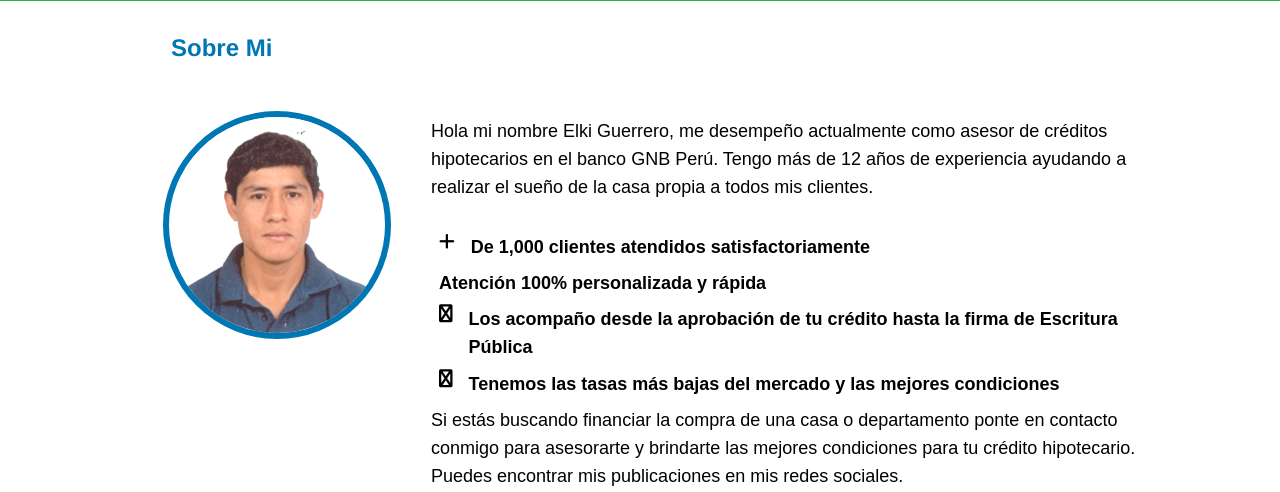
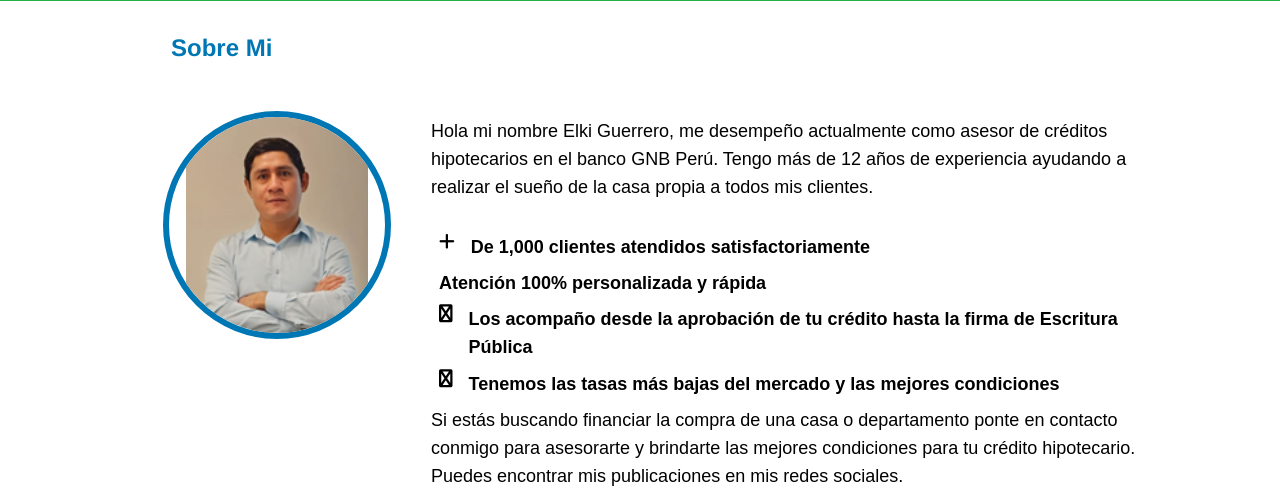
Before and after one commit to ElkiGuerrero12/ElkiGuerrero12.github.io, a plain HTML site: page index.html in a window 1280 px wide. Shown: the part 79-571 px from the top of the page. Drawn offline with Linux system fonts and the light colour scheme.

Commit message:
subiendo nuevos cambios

```diff
--- a/index.html
+++ b/index.html
@@ -56,7 +56,7 @@
         <h2>Sobre Mi</h2>
         <Div class="yo">
           <figure>
-            <img src="./images/elkiguerrero.png" alt="Elki Guerrero, asesor de créditos hipotecarios">
+            <img src="./images/elki-guerrero-castillo.png" alt="Elki Guerrero, asesor de créditos hipotecarios">
           </figure>
           <div class="descriptionGeneral">
             <div class="description">
```
Also changed, not shown: images/elki-guerrero-castillo.png (added), images/elkiguerrero.png (deleted).
